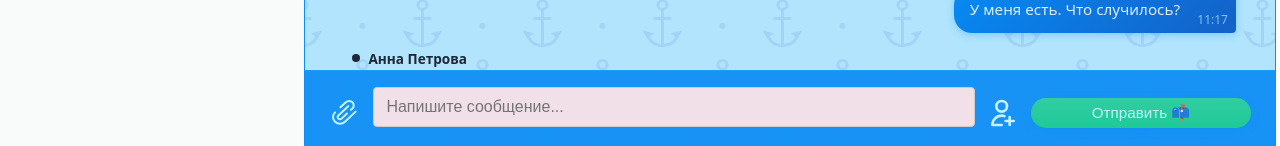
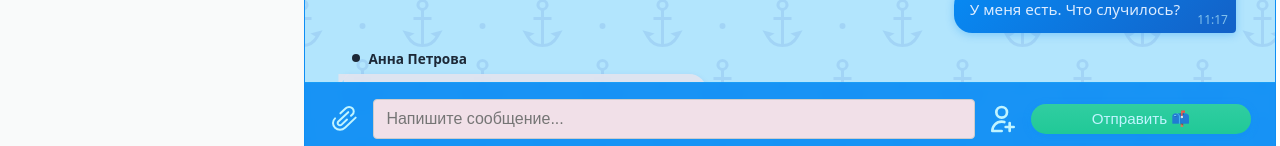
Before and after one commit to OrcaLib2025/party-shark, a React (Vite) app: page /messenger in a window 1280 px wide. Shown: the part 644-790 px from the top of the page. Built offline with nearby package versions, Linux system fonts and the light colour scheme; no server answers; what orcalib-ui-kit would draw is missing.

Commit message:
New изменения

```diff
--- a/src/App.tsx
+++ b/src/App.tsx
@@ -13,7 +13,7 @@ import { AddNewEvent } from './pages/Map/router/AddNewEvent';
 function App() {
   const [user, setUser] = useState<User | null>(null);
   // eslint-disable-next-line @typescript-eslint/no-unused-vars
-  const [loading, setLoading] = useState<boolean>(true);
+  const [_, setLoading] = useState<boolean>(true);
 
   useEffect(() => {
     // eslint-disable-next-line @typescript-eslint/no-explicit-any
--- a/src/components/ChatItem/ChatItem.tsx
+++ b/src/components/ChatItem/ChatItem.tsx
@@ -1,25 +1,14 @@
 import styles from './ChatItem.module.scss'
-import { Timestamp } from 'firebase/firestore'
 import { formatTime } from '../../utils/services/timeUitl'
+import { IChatItem } from '../../utils/models/Chat'
 
-interface IChatItem {
-    chatItem: {
-        chatId: number,
-        uid?: number,
-        sender: string,
-        lastMessage?: string,
-        messageTime?: Timestamp,
-        isOnline?: boolean;
-        unreadCount?: number;
-        isGroup?: boolean;
-        profilePicture?: string;
-        type: string;
-    }
+interface ChatItemProps {
+    chatItem: IChatItem;
     isActive?: boolean;
     onClick?: () => void;
 }
 
-export const ChatItem: React.FC<IChatItem> = ({ chatItem, isActive = false, onClick }) => {
+export const ChatItem: React.FC<ChatItemProps> = ({ chatItem, isActive = false, onClick }) => {
     return (
         <div
             className={`${styles.item} ${isActive ? styles.active : ''}`}
--- a/src/components/Input/Input.tsx
+++ b/src/components/Input/Input.tsx
@@ -14,13 +14,14 @@ export const Input: React.FC<InputProps> = ({
     onChange,
     size = 'default',
     theme,
+    classNames,
 }) => {
     const handleChange = (e: React.ChangeEvent<HTMLInputElement>) => {
         onChange(e.target.value);
     };
 
     return (
-        <div className={cl['input-container']}>
+        <div className={classnames(cl['input-container'], classNames)}>
             {label && <label className={cl['input-label']}>{label}</label>}
             <div className={cl['input-wrapper']}>
                 <input
--- a/src/components/MessageInput/MessageInput.module.scss
+++ b/src/components/MessageInput/MessageInput.module.scss
@@ -2,6 +2,7 @@
 
 .inputContainer {
     display: flex;
+    justify-content: space-between;
     padding: 16px 24px;
     border-top: 1px solid rgba(colors.$blue-light, 0.15);
     background: rgba(colors.$blue, 0.9);
@@ -67,3 +68,6 @@
 .emojiPicker {
     position: relative;
 }
+.inputField {
+    padding: 0;
+}
--- a/src/components/MessageInput/MessageInput.tsx
+++ b/src/components/MessageInput/MessageInput.tsx
@@ -48,7 +48,7 @@ export const MessageInput = () => {
       </div>
       <Input
         type="text"
-        className={styles.inputField}
+        classNames={styles.inputField}
         placeholder="Напишите сообщение..."
         aria-label="Поле ввода сообщения"
         onChange={handleChangeInput}
--- a/src/pages/Chat/ChatList.module.scss
+++ b/src/pages/Chat/ChatList.module.scss
@@ -76,7 +76,6 @@
   cursor: pointer;
   transition: all 0.3s;
   text-align: left;
-
   span {
     flex: 1;
   }
--- a/src/pages/Chat/ChatList.tsx
+++ b/src/pages/Chat/ChatList.tsx
@@ -7,8 +7,9 @@ import avatarImage from '../../assets/pictures/avatar.png'
 import avatarGroupImage from '../../assets/pictures/group-avatar.png'
 import { Timestamp } from 'firebase/firestore';
 import { useNavigate } from "react-router-dom";
+import { IChatItem } from '../../utils/models/Chat';
 
-const mockChats = [
+const mockChats: IChatItem[] = [
     {
         chatId: 1,
         sender: "Команда PartyShark",
@@ -59,7 +60,7 @@ const mockChats = [
         lastMessage: "Кто едет на рыбалку в субботу?",
         isGroup: true,
         unreadCount: 0,
-        type: 'groups',
+        type: 'group',
         profilePicture: avatarGroupImage,
         messageTime: new Timestamp(1709800000, 0),
         isOnline: false
@@ -103,7 +104,7 @@ const mockChats = [
         lastMessage: "Новые места для дайвинга в этом сезоне",
         isGroup: true,
         unreadCount: 3,
-        type: 'groups',
+        type: 'group',
         profilePicture: avatarGroupImage,
         messageTime: new Timestamp(1709600000, 0),
         isOnline: false
@@ -124,7 +125,7 @@ const mockChats = [
 export const ChatList = () => {
     const navigate = useNavigate();
     const [searchValue, setSearchValue] = useState('');
-    const [activeChatId, setActiveChatId] = useState<number | null>(null);
+    const [activeChatId,] = useState<number | null>(null);
     const [filter, setFilter] = useState<'all' | 'private' | 'groups' | 'events'>('all');
 
     const handleSearchValue = (value: string) => {
@@ -184,7 +185,6 @@ export const ChatList = () => {
                 </div>
             </div>
 
-            {/* Обновлённая панель фильтров (справа) */}
             <div className={styles.sidebar}>
                 <div className={styles.filterTitle}>Фильтры</div>
                 <div className={styles.filterButtons}>
--- /dev/null
+++ b/src/utils/models/Chat.ts
@@ -0,0 +1,14 @@
+import { Timestamp } from "firebase/firestore";
+
+export interface IChatItem {
+    chatId: number;
+    uid?: number;
+    sender: string;
+    lastMessage?: string;
+    messageTime?: Timestamp;
+    isOnline?: boolean;
+    unreadCount?: number;
+    isGroup?: boolean;
+    profilePicture?: string;
+    type: "private" | "group" | "event" | "all";
+}
--- a/src/utils/models/input.ts
+++ b/src/utils/models/input.ts
@@ -10,5 +10,5 @@ export interface InputProps {
     onChange: (value: string) => void;
     size?: 'default' | 'large';
     theme: 'light' | 'dark';
-    className?: string;
+    classNames?: string;
 }
```
